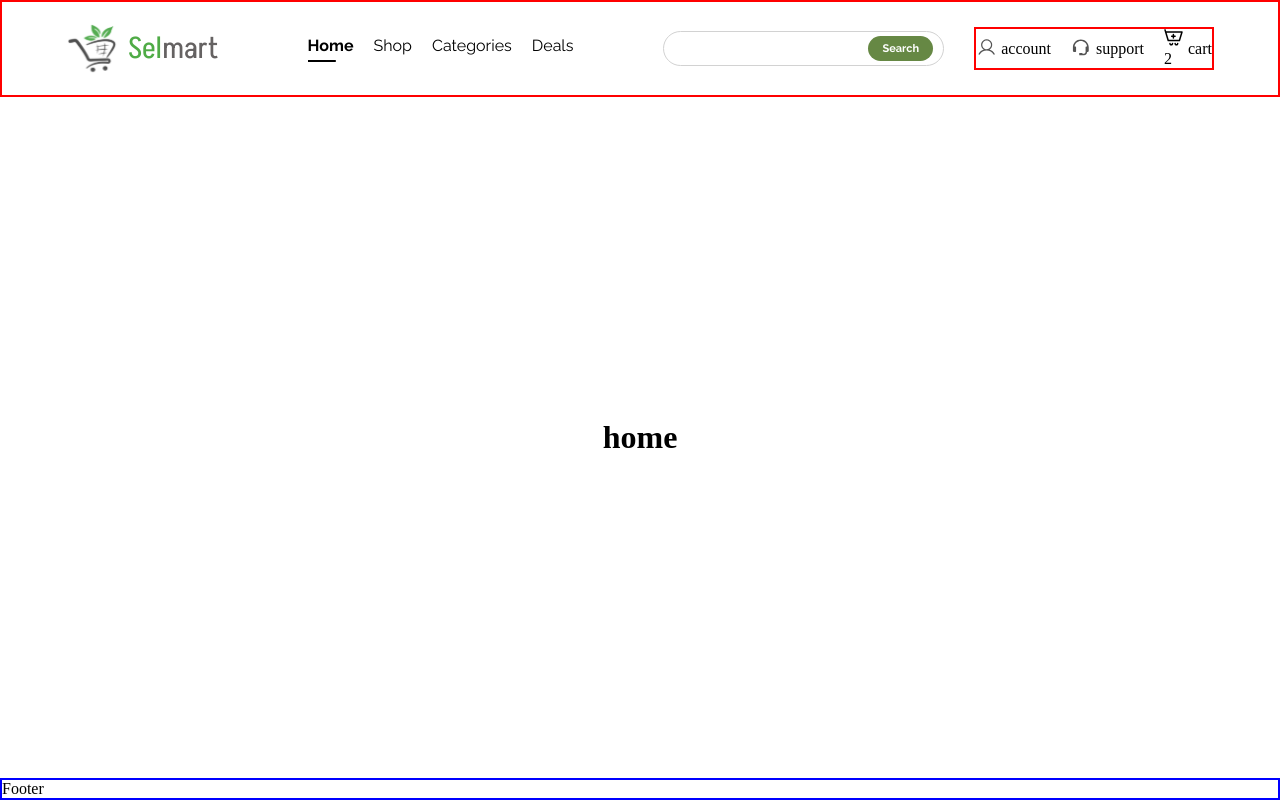
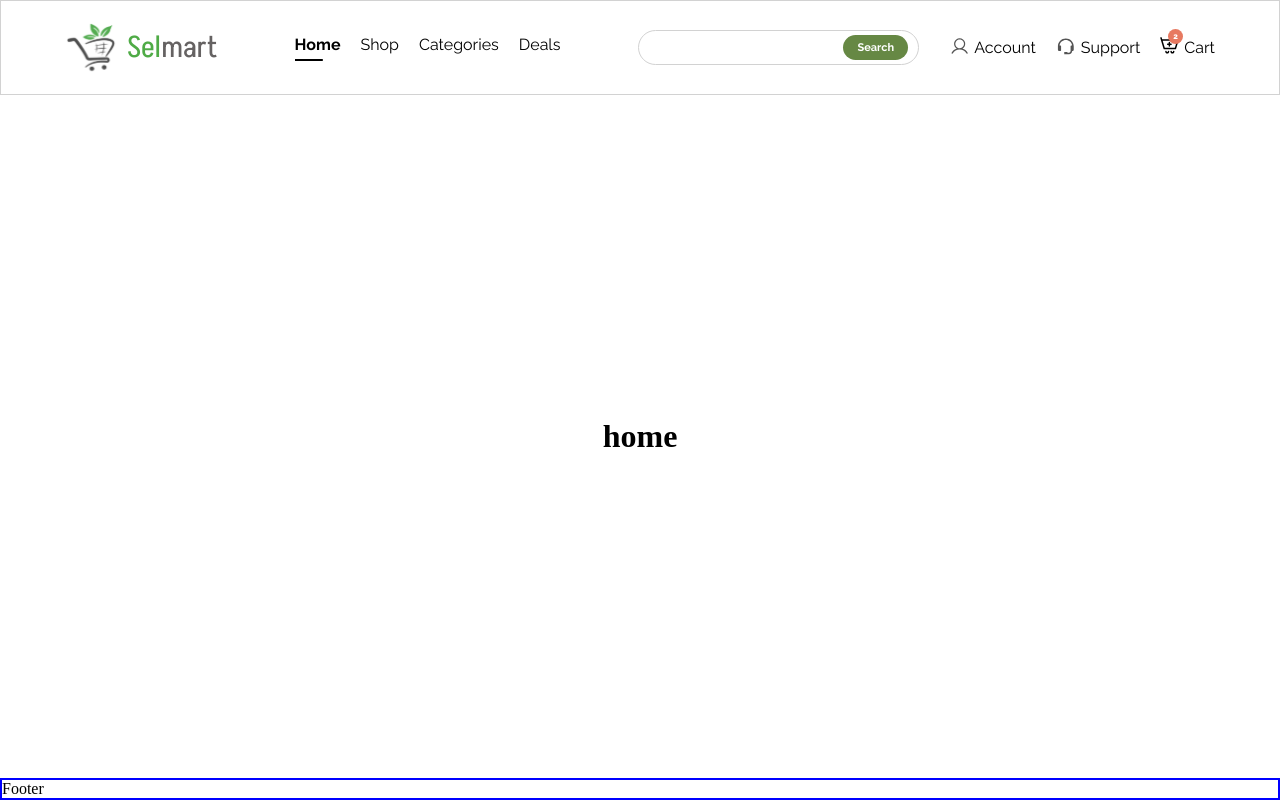
Before and after one commit to mambachristophersteven/selmart-copy, a React (Vite) app: page / in a window 1280 px wide. Built offline with nearby package versions, Linux system fonts and the light colour scheme.

Commit message:
navbar styling update

```diff
--- a/src/Components/Navbar/Navbar.jsx
+++ b/src/Components/Navbar/Navbar.jsx
@@ -70,7 +70,9 @@ const Navbar = () => {
             <a href="#">
               <div className={styles.side_link_icon}>
                 <img src={cart_icon} alt="" />
-                <p className={styles.counter}>2</p>
+                <div className={styles.counter}>
+                  <p>2</p>
+                </div>
               </div>
               <p className={styles.side_link_text}>cart</p>
             </a>
--- a/src/Components/Navbar/Navbar.module.css
+++ b/src/Components/Navbar/Navbar.module.css
@@ -5,6 +5,7 @@
     align-items: center;
     justify-content: space-between;
     padding: 20px 5vw 20px 5vw;
+    border: 1.24px solid rgba(210, 210, 210, 1);
 }
 
 .logo{
@@ -99,7 +100,6 @@
 
 .side_links{
     display: flex;
-    border: 2px solid red;
     align-items: center;
     gap: 20px;
 }
@@ -109,3 +109,34 @@
     align-items: center;
     gap: 5px;
 }
+
+.side_link a p{
+    font-family: raleway;
+    text-transform: capitalize;
+    font-size: 16px;
+    color: black;
+}
+
+.side_link_icon{
+    position: relative;
+}
+
+.side_link_icon .counter p{
+    font-family: ralewayXBold;
+    font-size: 8px;
+    color: white;
+}
+
+.counter{
+    position: absolute;
+    top: -40%;
+    right: -20%;
+    padding: 2px;
+    border-radius: 50px;
+    background-color: var(--orange-text);
+    width: 15px;
+    height: 15px;
+    display: flex;
+    align-items: center;
+    justify-content: center;
+}
```
